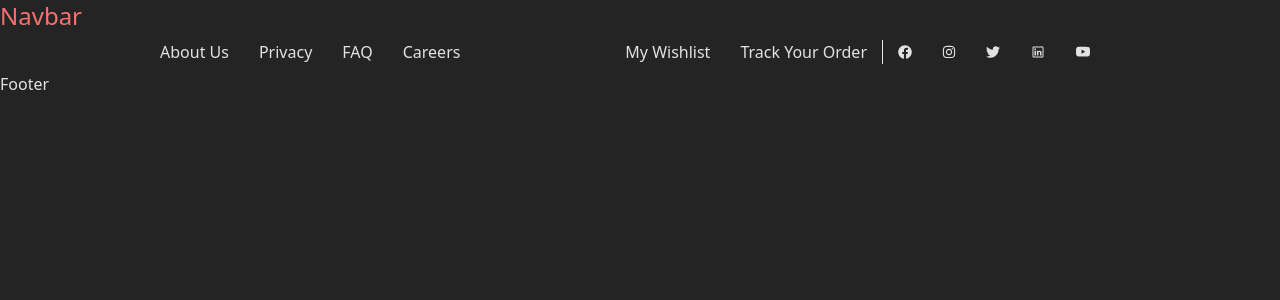
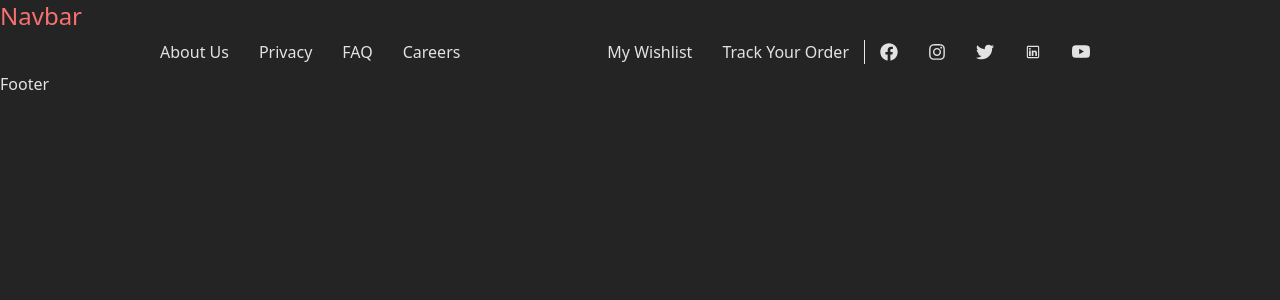
Before and after one commit to Murad-Yusifov/shop-eComerse, a React (Vite) app: page / in a window 1280 px wide. Shown: the top 300 px of the page. Built offline with nearby package versions, Linux system fonts and the light colour scheme.

Commit message:
commit it

```diff
--- a/src/components/Contact.jsx
+++ b/src/components/Contact.jsx
@@ -21,12 +21,12 @@ const Contact = () => {
           <ul className="flex items-center">
             <li className="pr-[15px] mr-[15px]">My Wishlist</li>
             <li className="pr-[15px] mr-[15px] border-r-[1px]">Track Your Order</li>
-            <li className="pr-[15px] mr-[15px] text-sm cursor-pointer hover:text-red-500 transition-transform duration-300 hover:scale-x-[-1] transform origin-center"><FaFacebook/></li>
+            <li className="pr-[15px] mr-[15px] text-sm cursor-pointer hover:text-red-500"><FaFacebook className="transition-transform duration-300 hover:scale-x-[-1] text-[18px]"/></li>
 
-            <li className="pr-[15px] mr-[15px] text-sm hover:text-red-500 cursor-pointer icon "><FaInstagram/></li>
-            <li className="pr-[15px] mr-[15px] text-sm hover:text-red-500 cursor-pointer "><FaTwitter/></li>
-            <li className="pr-[15px] mr-[15px] text-md hover:text-red-500 cursor-pointer "><LiaLinkedin/></li>
-            <li className="pr-[15px] mr-[15px] text-sm hover:text-red-500 cursor-pointer "><BsYoutube/></li>
+            <li className="pr-[15px] mr-[15px] text-sm hover:text-red-500 cursor-pointer "><FaInstagram className="transition-transform duration-300 hover:scale-x-[-1] text-[18px]"/></li>
+            <li className="pr-[15px] mr-[15px] text-sm hover:text-red-500 cursor-pointer "><FaTwitter className="transition-transform duration-300 hover:scale-x-[-1] text-[18px]"/></li>
+            <li className="pr-[15px] mr-[15px] text-md hover:text-red-500 cursor-pointer ">< LiaLinkedin className="transition-transform duration-300 hover:scale-x-[-1] text-[18px]"/></li>
+            <li className="pr-[15px] mr-[15px] text-sm hover:text-red-500 cursor-pointer "><BsYoutube className="transition-transform duration-300 hover:scale-x-[-1] text-[18px]"/></li>
           </ul>
         </nav>
       </div>
```
